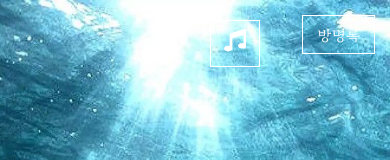
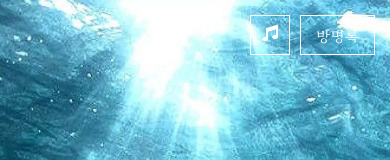
Before and after one commit to thws77/lostember, a React (Create React App) app: page / in a window 390 px wide. Shown: the top 160 px of the page. Built offline with nearby package versions, Linux system fonts and the light colour scheme.

Commit message:
방명록 음악 재생 버튼 수정 및 크기 위치 조정

```diff
--- a/src/App.js
+++ b/src/App.js
@@ -1,15 +1,49 @@
 
 import { BrowserRouter, Routes, Route } from "react-router-dom";
+import { useState, useRef, useEffect } from "react";
 
 import Home from "./pages/Home";
 import GuestBook from "./pages/GuestBook";
 
+import bgm from "./assets/Lost ember.mp3";
+
+
 function App() {
+
+  const [playing, setPlaying] = useState(false);
+
+  const audioRef = useRef(new Audio(bgm));
+
+  const toggleMusic = () => {
+    if (playing) {
+      audioRef.current.pause();
+    } else {
+      audioRef.current.play();
+    }
+    setPlaying(prev => !prev);
+  };
+  useEffect(() => {
+    audioRef.current.loop = true;
+    audioRef.current.volume = 0.6;
+  }, []);
+
   return (
     <BrowserRouter>
       <Routes>
-        <Route path="/" element={<Home />} />
-        <Route path="/guestbook" element={<GuestBook />} />
+        <Route
+          path="/"
+          element={
+            <Home
+              playing={playing}
+              toggleMusic={toggleMusic}
+            />
+          }
+        />
+
+        <Route
+          path="/guestbook"
+          element={<GuestBook />}
+        />
       </Routes>
     </BrowserRouter>
   );
--- a/src/pages/Home.jsx
+++ b/src/pages/Home.jsx
@@ -1,37 +1,18 @@
 import "../styles/Home.css";
 import { useNavigate } from "react-router-dom";
-import { useRef, useEffect, useState } from "react";
+import { useRef, useEffect } from "react";
 import { smoothScroll } from "../utils/smoothScroll";
-import bgm from "../assets/Lost ember.mp3";
 import { FaMusic } from "react-icons/fa";
 import { CiPause1 } from "react-icons/ci";
 
-function Home() {
+function Home({ playing, toggleMusic }) {
     const navigate = useNavigate();
 
     const appRef = useRef(null);
 
-    const [playing, setPlaying] = useState(false);
-
-    const audioRef = useRef(new Audio(bgm));
-
-
-    const toggleMusic = () => {
-        if (playing) {
-            audioRef.current.pause();
-        } else {
-            audioRef.current.play();
-        }
-
-        setPlaying(prev => !prev);
-    };
-
     useEffect(() => {
 
         const app = appRef.current;
-
-        audioRef.current.loop = true;
-        audioRef.current.volume = 0.5;
 
         if (!app) return;
 
@@ -138,14 +119,13 @@ function Home() {
     return (
         <div className="App"
             ref={appRef}>
-
+            <div className="top-buttons">
                 <button
                     className="guest-book-button"
                     onClick={() => navigate("/guestbook")}
                 >
                     방명록
                 </button>
-
                 <button
                     className="bgm-button"
                     onClick={() => {
@@ -159,6 +139,7 @@ function Home() {
                     }}>
                     {playing ? <CiPause1 /> : <FaMusic />}
                 </button>
+            </div>
 
             <section
                 ref={depth100}
--- a/src/styles/Home.css
+++ b/src/styles/Home.css
@@ -107,9 +107,27 @@ html {
     cursor: pointer;
 }
 
+.bgm-button {
+    position: fixed;
 
+    color: white;
 
+    top: 20px;
+    right: 130px;
 
+    width: 50px;
+    height: 47px;
+
+    border: 1px solid white;
+
+    background: transparent;
+
+    cursor: pointer;
+
+    font-size: 1.4rem;
+
+    z-index: 999;
+}
 
 @media(max-width:768px) {
     .depth100 {
@@ -131,26 +149,19 @@ html {
     .depth-bottom {
         background-image: url("../assets/바닥모바일.jpg")
     }
+
+    .bgm-button {
+        top: 15px;
+        right: 100px;
+        width: 40px;
+        height: 40px;
+        font-size: 1rem;
+    }
+
+    .guest-book-button {
+        top: 15px;
+        right: 15px;
+        width: 75px;
+        height: 40px
+    }
 }
-
-.bgm-button {
-    position: fixed;
-
-    color: white;
-
-    top: 20px;
-    right: 130px;
-
-    width: 50px;
-    height: 47px;
-
-    border: 1px solid white;
-
-    background: none;
-
-    cursor: pointer;
-
-    font-size: 1.4rem;
-
-    z-index: 999;
-}
```
Lines whose indentation alone changed are shown as unchanged.
